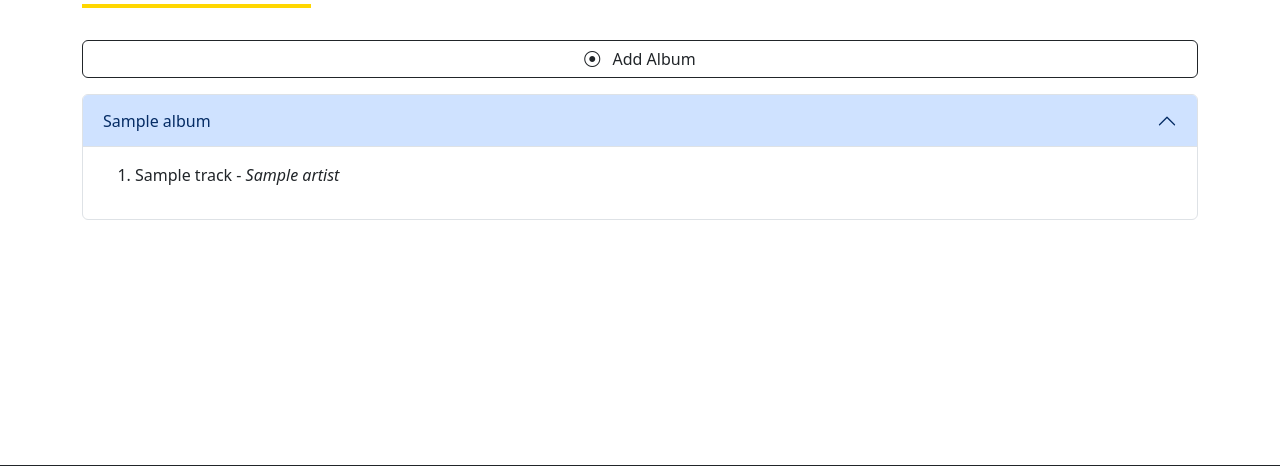
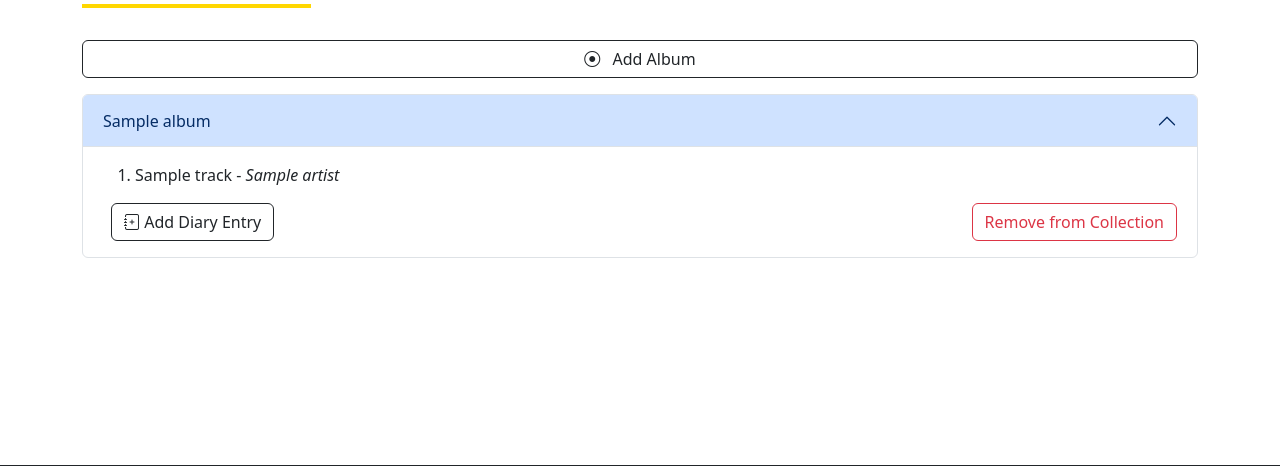
Before and after one commit to jorge-lgclabs/Groove_Journal, a Flask app: template app/templates/collection.html in a window 1280 px wide, after a click that opens the changed part. Shown: the part 164-630 px from the top of the page. Run offline with Flask 3, Linux system fonts and the light colour scheme; the template is opened without the code that fills it: most values are stand-ins (such as "Sample title", 1, 10 or a date in 2020).

Commit message:
Add diary buttons directly from albums

```diff
--- a/app/templates/collection.html
+++ b/app/templates/collection.html
@@ -60,6 +60,10 @@
             </li>
             {% endfor %}
           </ol>
+          <div class="d-flex justify-content-between">
+            <button aria-label="Add Diary" class="btn btn-outline-dark btn-hollow ms-2"><i class="bi bi-journal-plus"></i> Add Diary Entry</button>
+            <button aria-label="Delete" class="btn btn-outline-danger ms-2">Remove from Collection</button>
+          </div>
         </div> <!-- End accordion-body -->
 
       </div> <!-- End accordion-collapse -->
```
